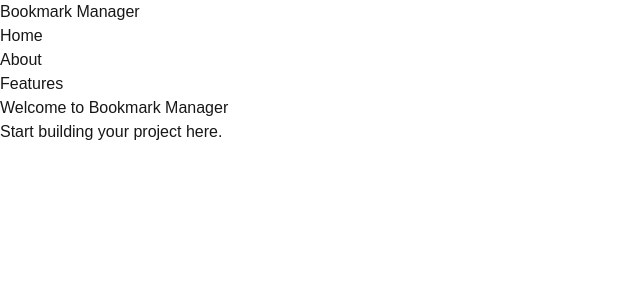
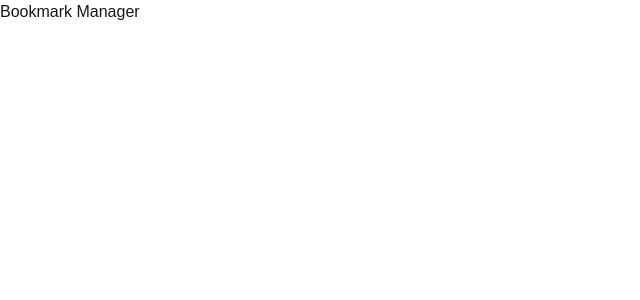
Before and after one commit to ElevenTimes/bookmark-manager, a Next.js app in the folder bookmark-manager/: page / in a window 1280 px wide. Shown: the top 300 px of the page, without its empty margins (0-640 px from the left). Built offline with nearby package versions, Linux system fonts and the light colour scheme.

Commit message:
version 0.01 setting things up

```diff
--- a/bookmark-manager/src/app/layout.tsx
+++ b/bookmark-manager/src/app/layout.tsx
@@ -1,7 +1,6 @@
 import type { Metadata } from "next";
 import { Geist, Geist_Mono } from "next/font/google";
 import "./globals.css";
-import Navbar from "@/components/navbar";
 
 const geistSans = Geist({
   variable: "--font-geist-sans",
@@ -27,7 +26,6 @@ export default function RootLayout({
       <body
         className={`${geistSans.variable} ${geistMono.variable} antialiased`}
       >
-        <Navbar />
         <main className="p-4">{children}</main>
       </body>
     </html>
--- a/bookmark-manager/src/app/page.tsx
+++ b/bookmark-manager/src/app/page.tsx
@@ -1,13 +1,11 @@
+import { useState } from 'react';
+import BookmarkList from "@/components/BookmarkList"; // Client Component
+
 export default function Home() {
   return (
-    <div className="grid min-h-screen p-8 sm:p-20 font-sans">
-      <main className="flex flex-col gap-8 items-center">
-        <h1 className="text-3xl font-bold">Welcome to Bookmark Manager</h1>
-        <p className="text-lg text-center">
-          Start building your project here.
-        </p>
-        <div className="bookmark-holder"></div>
-      </main>
+    <div>
+      <h1>Bookmark Manager</h1>
+      <BookmarkList /> {/* Client Component for interactivity */}
     </div>
   );
 }
--- /dev/null
+++ b/bookmark-manager/src/components/BookmarkList.tsx
@@ -0,0 +1,8 @@
+"use client"; // Enables interactivity
+
+import { redirect } from "next/dist/server/api-utils";
+import { useState } from "react";
+
+export default function BookmarkList() {
+
+}
--- a/bookmark-manager/src/components/navbar.tsx
+++ /dev/null
@@ -1,39 +0,0 @@
-import Link from "next/link";
-
-export default function Navbar() {
-  return (
-    <nav className="bg-gray-800 text-white p-4">
-      <div className="container mx-auto flex justify-between items-center">
-        <h1 className="text-xl font-bold">
-          <Link href="/">Bookmark Manager</Link>
-        </h1>
-        <ul className="flex gap-4">
-          <li>
-            <Link
-              href="/"
-              className="hover:underline"
-            >
-              Home
-            </Link>
-          </li>
-          <li>
-            <Link
-              href="/about"
-              className="hover:underline"
-            >
-              About
-            </Link>
-          </li>
-          <li>
-            <Link
-              href="/features"
-              className="hover:underline"
-            >
-              Features
-            </Link>
-          </li>
-        </ul>
-      </div>
-    </nav>
-  );
-}
```
Also changed, not shown: bookmark-manager/src/components/Bookmark.tsx (added, +23 -0 lines), 1 other file (tests, documents, lock files or other folders).
